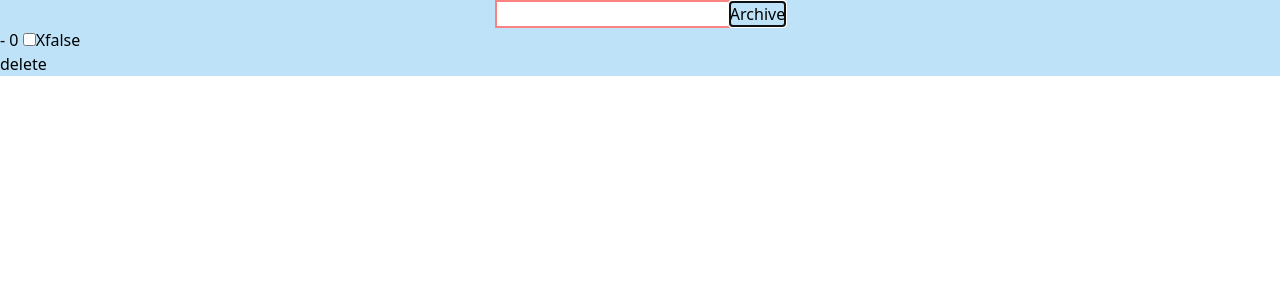
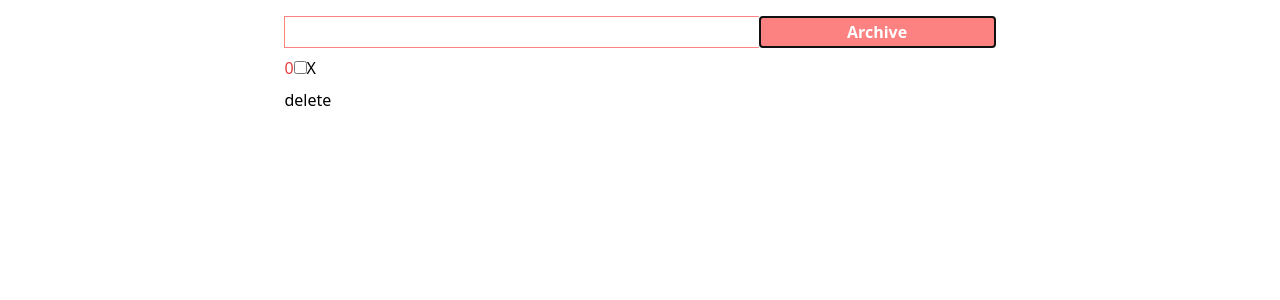
Before and after one commit to josedlca/todoappvuex, a Vue app: page / in a window 1280 px wide. Both pictures are taken after a click on the button "Archive". Shown: the top 300 px of the page. Built offline with nearby package versions, Linux system fonts and the light colour scheme.

Commit message:
input and archive btn custom

```diff
--- a/public/index.html
+++ b/public/index.html
@@ -4,7 +4,6 @@
     <meta charset="utf-8">
     <meta http-equiv="X-UA-Compatible" content="IE=edge">
     <meta name="viewport" content="width=device-width,initial-scale=1.0">
-    <link rel="icon" href="<%= BASE_URL %>favicon.ico">
 	<title>todoappvuex</title>
   </head>
   <body>
--- a/src/App.vue
+++ b/src/App.vue
@@ -1,5 +1,5 @@
 <template>
-  <div id="app" class="container mx-auto bg-blue-200">
+  <div id="app" class="container mx-auto w-10/12 py-4">
 	  <InputData inputData />
 	  <ShowInpData :passmsg="msg" />
   </div>
--- a/src/components/InputData.vue
+++ b/src/components/InputData.vue
@@ -1,9 +1,7 @@
 <template>
-	<div class="flex">
-		<div class="mx-auto">
-			<input class="border-red-400 border-2" type="text" v-model="inData">
-			<button @click="moreTasks(inData)">Archive</button>
-		</div>
+	<div class="w-8/12 h-8 mx-auto flex items-center">
+		<input class="border-red-400 border w-8/12 outline-none h-full" type="text" v-model="inData">
+		<button class="w-4/12 bg-red-400 hover:bg-red-600 border border-red-400 h-full text-white font-bold" @click="moreTasks(inData)">Archive</button>
 	</div>
 </template>
 
--- a/src/components/ShowInpData.vue
+++ b/src/components/ShowInpData.vue
@@ -1,14 +1,12 @@
 <template>
-	<div>
-		<ul>
-			<li v-for="(item, index) of showStore" :key="item.id">
-				{{item.task}} - {{index}}
-				<input type="checkbox" v-model="item.taskState">
-				<button @click="deleteTask(index)">X</button>
-				<span>{{item.taskState}}</span>
-			</li>
-			<button @click="groupalDelete">delete</button>
-		</ul>
+	<div class="w-8/12 mx-auto">
+		<div class="py-2" v-for="(item, index) of showStore" :key="item.id">
+			<span class="text-red-600">{{index}}</span>
+			<p class="inline">{{item.task}}</p>
+			<input type="checkbox" v-model="item.taskState">
+			<button @click="deleteTask(index)">X</button>
+		</div>
+		<button @click="groupalDelete">delete</button>
 	</div>
 </template>
 
```
Also changed, not shown: 1 other file (tests, documents, lock files or other folders).
